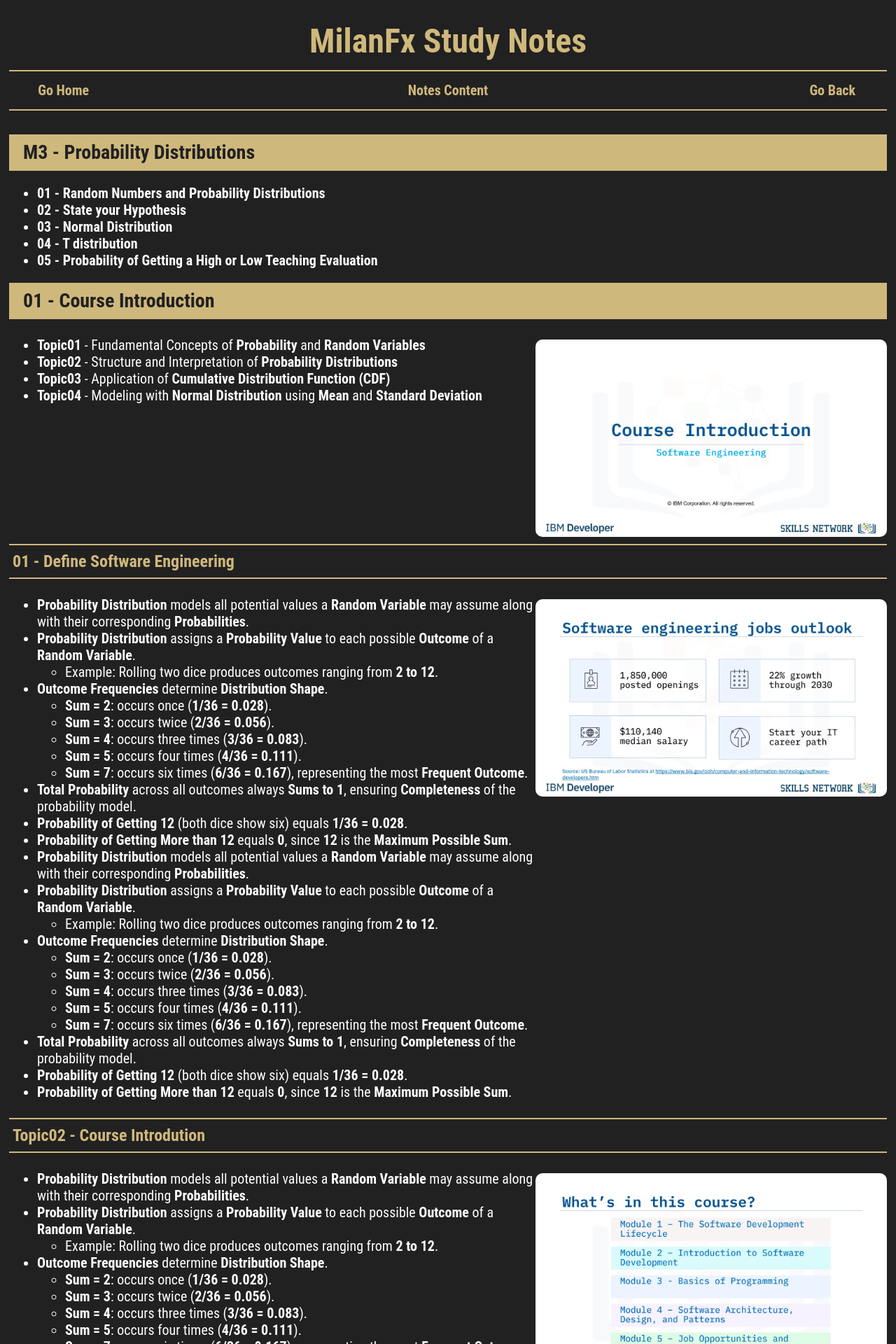
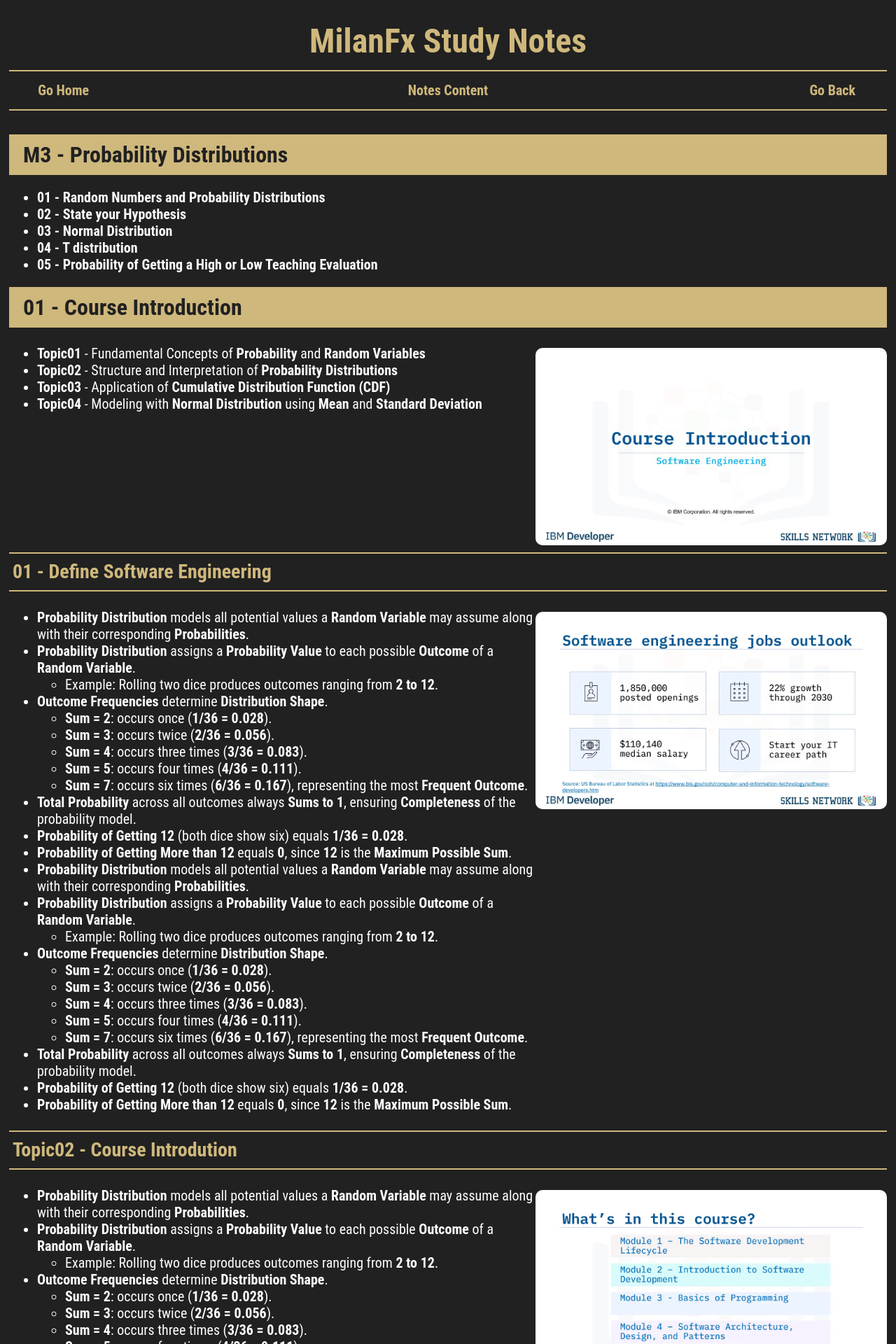
Before and after one commit to milanfx/milanfx.github.io, a Jekyll site: the page built from test.md, in a window 1280 px wide. Shown: the top 1920 px of the page at 70% size. Built offline with Jekyll 4.4.1, drawn with Linux system fonts in a browser that asks for light colours; our own code applies the rules of GitHub Pages for plain Markdown files.

Commit message:
Adjust font sizes for h2 and h3 in page layout
Increased font sizes for h2 and h3 elements in the container.

```diff
--- a/_layouts/page.html
+++ b/_layouts/page.html
@@ -61,7 +61,7 @@
     }
 
      .container h2 {
-      font-size: 28px;
+      font-size: 32px;
       display: block;
       box-sizing: border-box;
       background-color: var(--name);
@@ -80,7 +80,7 @@
     }
 
     .container h3 {
-      font-size: 24px;
+      font-size: 28px;
       display: block;
       box-sizing: border-box;
       background-color: var(--back);
```
